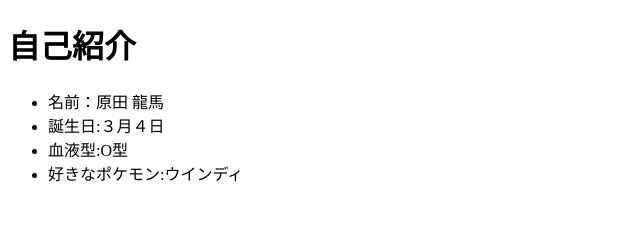
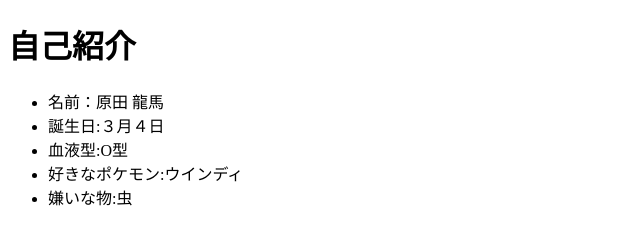
Before and after one commit to ryoma-harada/DSpr, a plain HTML site: page index.html in a window 1280 px wide. Shown: the whole page, without its empty margins (0-640 px from the left). Drawn offline with Linux system fonts and the light colour scheme.

Commit message:
嫌いな物を追記

```diff
--- a/index.html
+++ b/index.html
@@ -15,6 +15,7 @@
         <li>誕生日:３月４日</li>
         <li>血液型:O型</li>
         <li>好きなポケモン:ウインディ</li>
+        <li>嫌いな物:虫</li>
     </ul>
 </body>
 </html>
```
